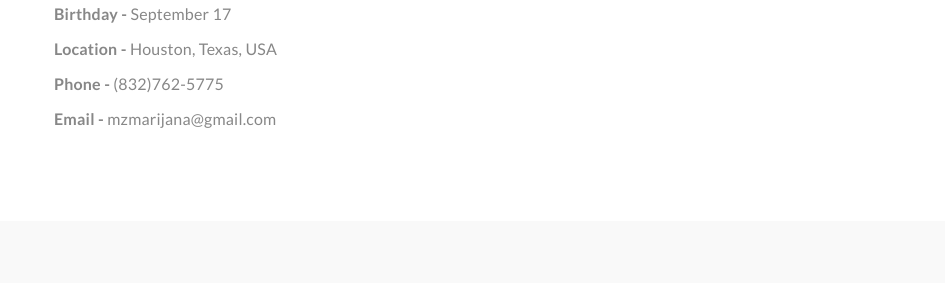
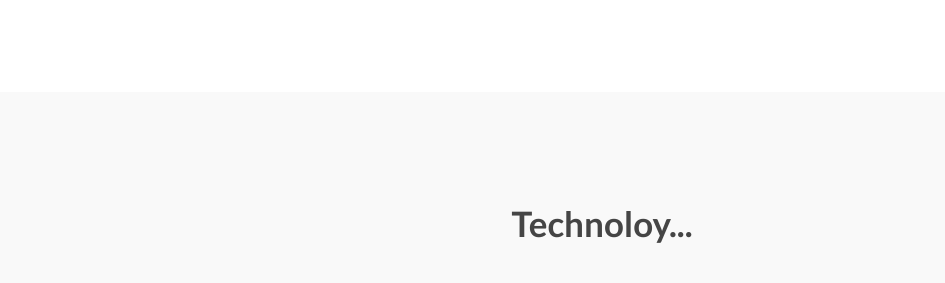
Before and after one commit to mzmarijana/Marketing-Operations, a plain HTML site: page index.html in a window 1280 px wide. Shown: the part 1403-1686 px from the top of the page, without its empty margins (38-983 px from the left). Drawn offline with Linux system fonts and the light colour scheme.

Commit message:
Update index.html

```diff
--- a/index.html
+++ b/index.html
@@ -90,12 +90,7 @@
 <img src="images/Marijana-Brown-stars.jpg" class="wow fadeInUp img-responsive" data-wow-delay="0.2s" alt="Marijana Brown" style="border: 10px solid #555">
 </div>
 
-<div class="wow fadeInUp about-profile-thumb" data-wow-delay="0.4s">
-<p><span> Birthday -</span> September 17</p>
-<p><span>Location -</span> Houston, Texas, USA</p>
-<p><span>Phone -</span> (832)762-5775</p>
-<p><span>Email -</span> mzmarijana@gmail.com</p>
-</div>
+
 </div>
 
 
```
